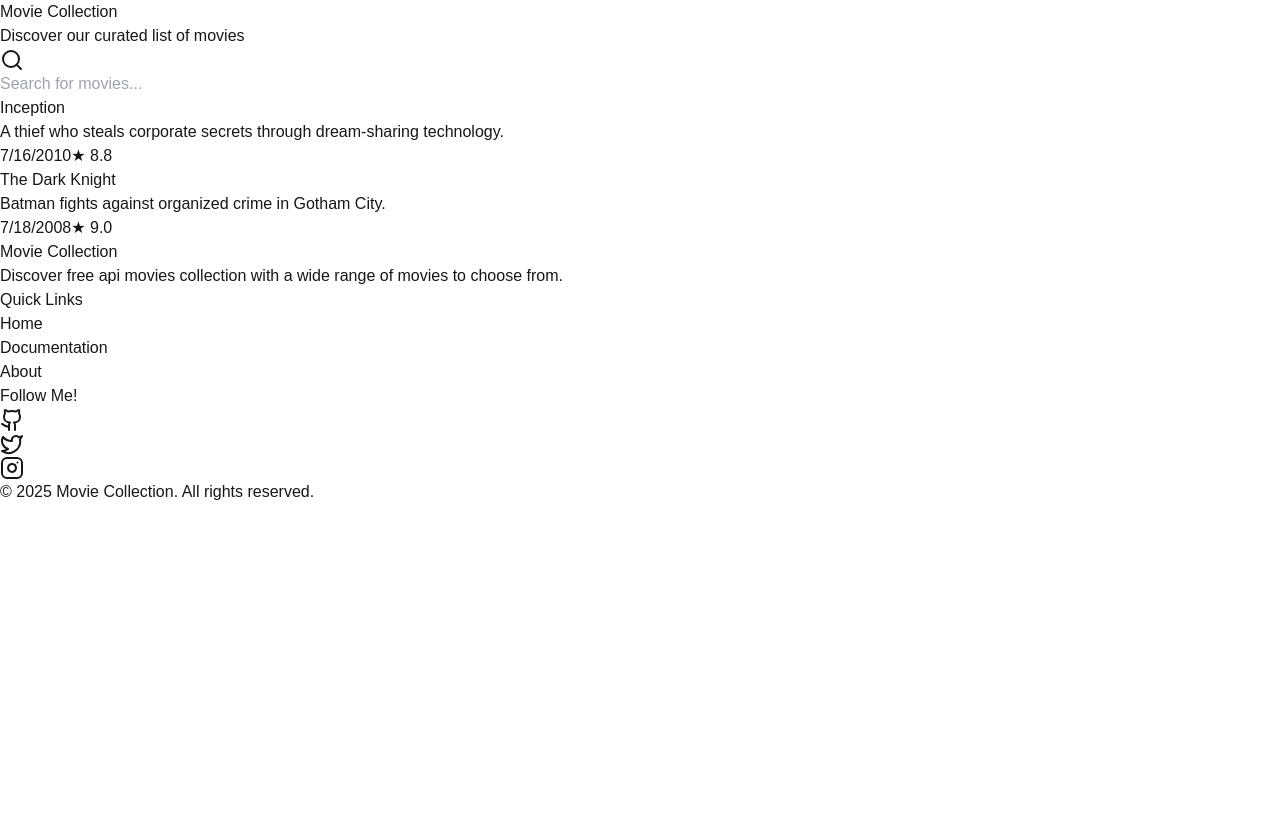
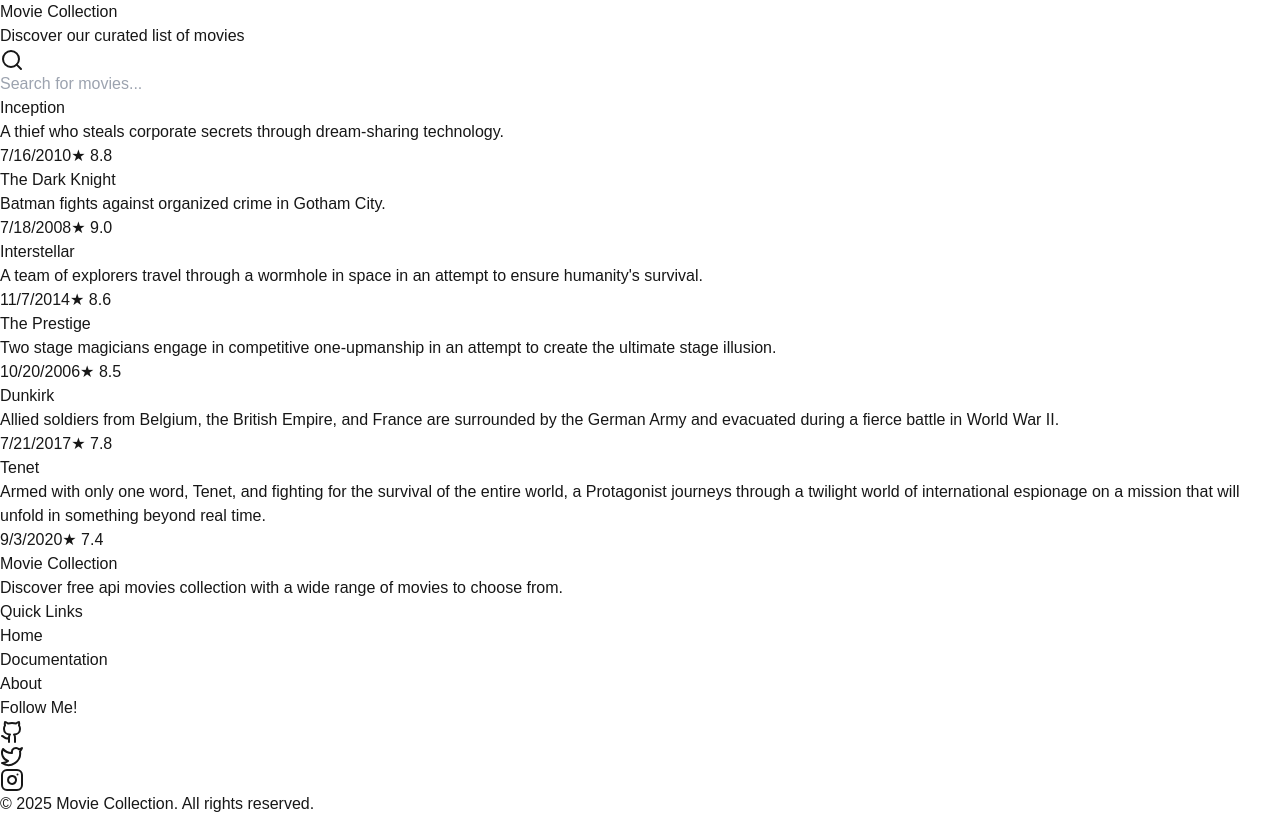
Before and after one commit to putraaxzy/api_film, a Next.js app: page / in a window 1280 px wide. Built offline with nearby package versions, Linux system fonts and the light colour scheme.

Commit message:
add more data movies

```diff
--- a/src/data/movies.ts
+++ b/src/data/movies.ts
@@ -15,4 +15,32 @@ export const movies: Movie[] = [
     releaseDate: "2008-07-18",
     rating: 9.0
   },
+  {
+    id: 3,
+    title: "Interstellar",
+    description: "A team of explorers travel through a wormhole in space in an attempt to ensure humanity's survival.",
+    releaseDate: "2014-11-07",
+    rating: 8.6
+  },
+  {
+    id: 4,
+    title: "The Prestige",
+    description: "Two stage magicians engage in competitive one-upmanship in an attempt to create the ultimate stage illusion.",
+    releaseDate: "2006-10-20",
+    rating: 8.5
+  },
+  {
+    id: 5,
+    title: "Dunkirk",
+    description: "Allied soldiers from Belgium, the British Empire, and France are surrounded by the German Army and evacuated during a fierce battle in World War II.",
+    releaseDate: "2017-07-21",
+    rating: 7.8
+  },
+  {
+    id: 6,
+    title: "Tenet",
+    description: "Armed with only one word, Tenet, and fighting for the survival of the entire world, a Protagonist journeys through a twilight world of international espionage on a mission that will unfold in something beyond real time.",
+    releaseDate: "2020-09-03",
+    rating: 7.4
+  }
 ];
```
